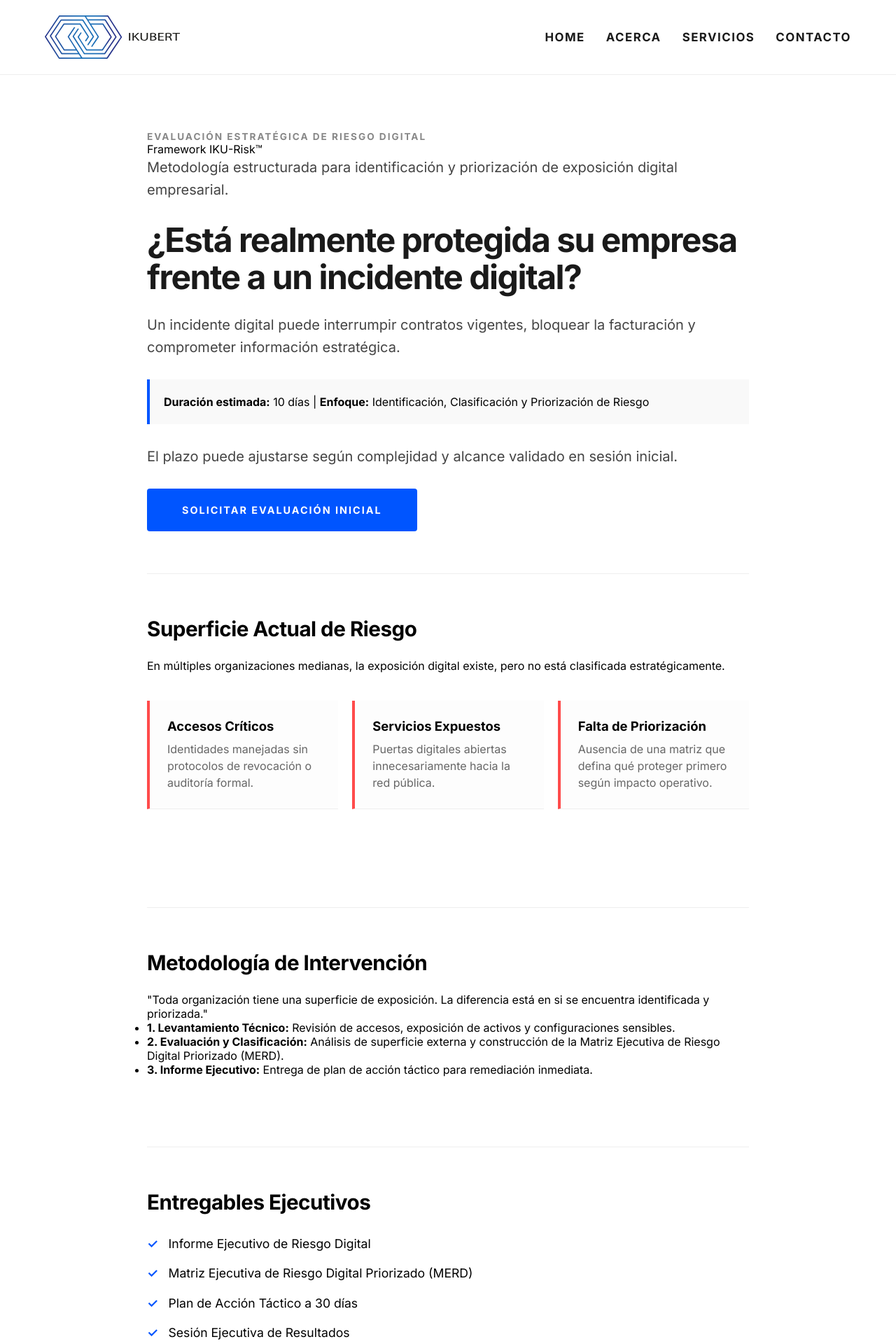
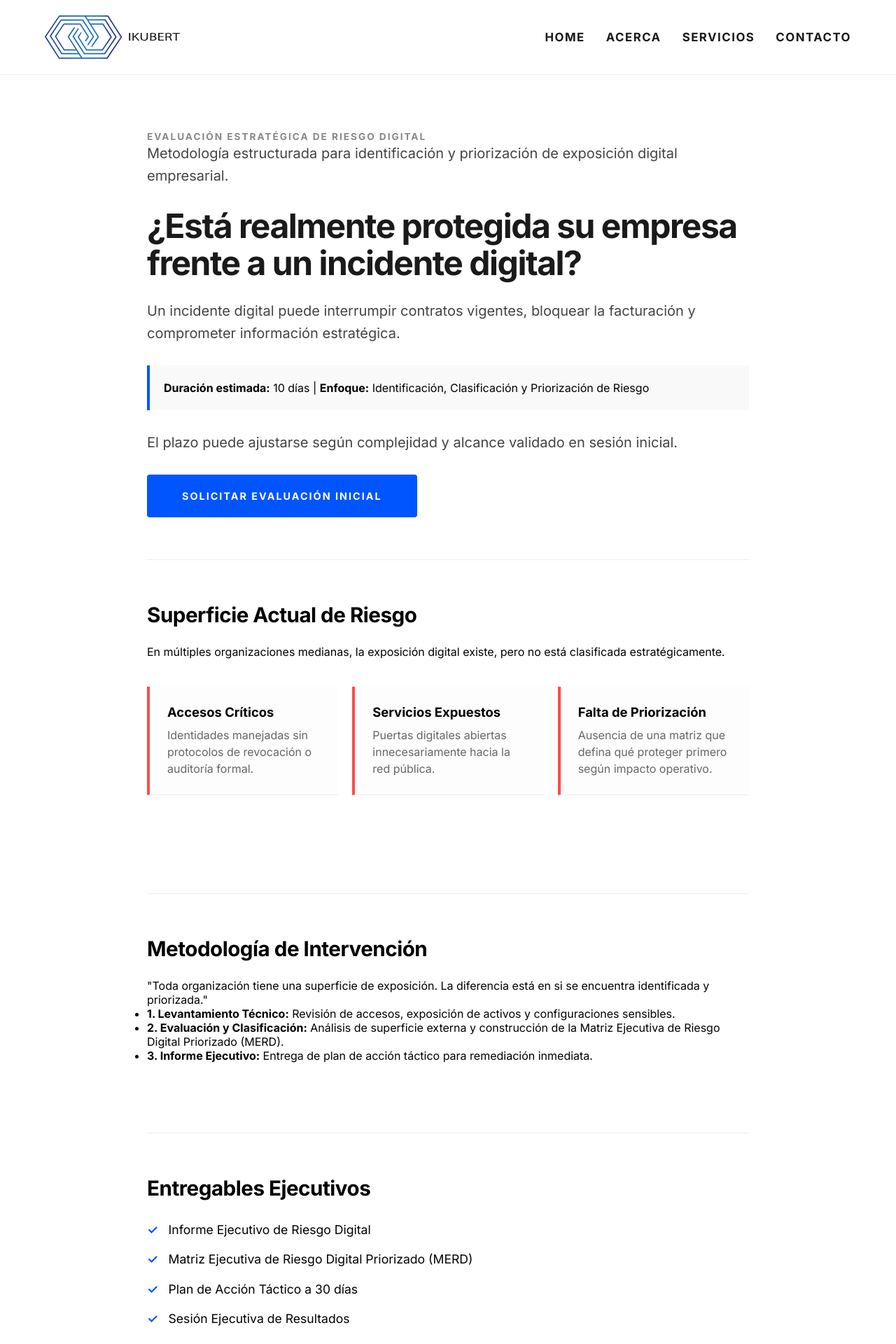
Before and after one commit to IKUBERT/ikubert.github.io, a Jekyll site: the page built from servicios/diagnostico-digital.html, in a window 1280 px wide. Shown: the top 1920 px of the page at 70% size. Built offline with Jekyll 4.4.1, drawn with Linux system fonts in a browser that asks for light colours.

Commit message:
Update diagnostico-digital.html

```diff
--- a/servicios/diagnostico-digital.html
+++ b/servicios/diagnostico-digital.html
@@ -7,7 +7,6 @@ title: Diagnóstico Inicial de Riesgo Digital | IKUBERT
 
     <section class="hero-l">
         <span class="auth-line">Evaluación Estratégica de Riesgo Digital</span>
-        <span class="framework-tag">Framework IKU-Risk™</span>
 
         <p class="subtitle-hero">
             Metodología estructurada para identificación y priorización de exposición digital empresarial.
```
